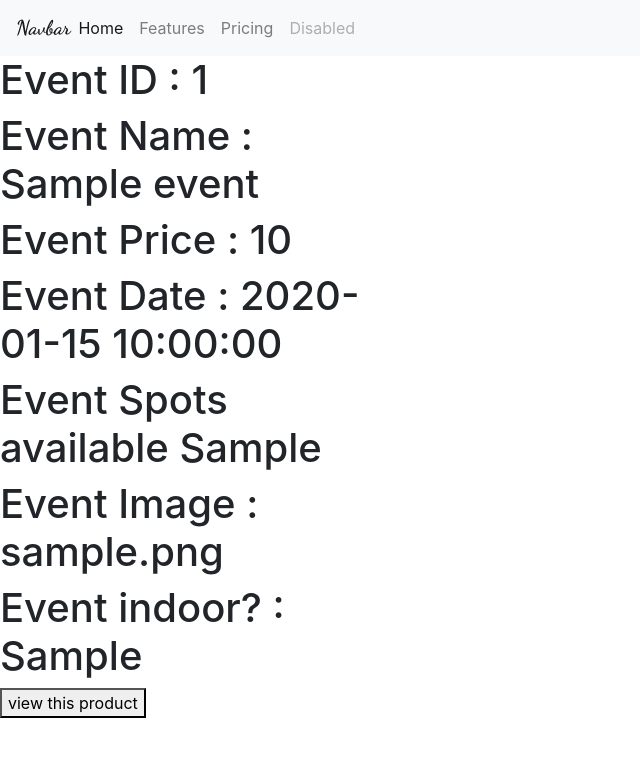
After one commit to brianhiguita/events_manager, a PHP site: page / in a window 1280 px wide. The commit adds this page. Shown: the top 757 px of the page, without its empty margins (0-640 px from the left). Run offline with PHP 8.4, Linux system fonts and the light colour scheme; tables that the repository leaves empty or names only in its code hold one stand-in row (values such as "Sample post"); some libraries are stand-ins or nearby versions.

Commit message:
events page created + individual events page (php)

```diff
--- a/classes/db.php
+++ b/classes/db.php
@@ -2,5 +2,5 @@
   define('DB_HOST', 'localhost');
   define('DB_USER', 'root');
   define('DB_PASS', 'root');
-  define('DB_NAME', 'cosh_lifestyle');
+  define('DB_NAME', 'events');
  ?>
--- a/classes/event.class.php
+++ b/classes/event.class.php
@@ -6,81 +6,84 @@
 
 class Event {
 
-  // shoe single properties
-
+  // Event single properties
   public $name;
+  public $price;
+  public $date;
+  public $spots;
   public $image;
-  public $size;
-  public $quantity;
-  public $price;
+  public $indoor;
 
   // array properties
-  public $id = [];
-  public $names = [];
-  public $images = [];
-  public $sizes = [];
-  public $quantities = [];
-  public $prices = [];
+  public $id_array = [];
+  public $name_array = [];
+  public $price_array = [];
+  public $date_array = [];
+  public $spots_array = [];
+  public $image_array = [];
+  public $indoor_array = [];
 
 
 
-  public function get_shoes_query($get_variable) {
+  public function get_event_query($get_variable) {
   global $database;
-    // needs to be changed to SELECT * FROM shoes where id = get method
-    $result = $this->shoes_query("SELECT * FROM `shoes` where shoes_name = '$get_variable'");
+    // needs to be changed to SELECT * FROM events where id = get method
+    $result = $this->event_query("SELECT * FROM `events` where event_name = '$get_variable'");
 
     while ($row = mysqli_fetch_assoc($result)) {
 
-      $this->name = $row['shoes_name'];
-      $this->image = $row['shoes_image'];
-      $this->size = $row['shoes_size'];
-      $this->quantity = $row['shoes_quantity'];
-      $this->price = $row['shoes_price'];
+      $this->name = $row['event_name'];
+      $this->price = $row['event_price'];
+      $this->date = $row['event_date'];
+      $this->spots = $row['event_spots'];
+      $this->image = $row['event_image'];
+      $this->indoor = $row['event_indoor'];
     }
   }
 
 
-  public function get_multiple_shoes_query() {
+  public function get_multiple_events_query() {
   global $database;
-    // needs to be changed to SELECT * FROM shoes where id = get method
-    $result = $this->shoes_query("SELECT * FROM `shoes`");
+
+    $result = $this->event_query("SELECT * FROM `events`");
 
     while ($row = mysqli_fetch_array($result)) {
       foreach ($result as $row) {
-        $this->id[] = $row['shoes_id'];
-        $this->names[] = $row['shoes_name'];
-        $this->images[] = $row['shoes_image'];
-        $this->sizes[] = $row['shoes_size'];
-        $this->quantities[] = $row['shoes_quantity'];
-        $this->prices[] = $row['shoes_price'];
+        $this->id[] = $row['event_id'];
+        $this->name_array[] = $row['event_name'];
+        $this->price_array[] = $row['event_price'];
+        $this->date_array[] = $row['event_date'];
+        $this->spots_array[] = $row['event_spots'];
+        $this->image_array[] = $row['event_image'];
+        $this->indoor_array[] = $row['event_indoor'];
       }
     }
   }
 
 
-  public function add_shoes_query() {
+  public function add_event_query() {
   global $database;
 
-  $shoe_name = $_POST['shoes_name'];
-  $shoe_image = $_POST['shoes_image'];
-  $shoe_size = $_POST['shoes_size'];
-  $shoe_quantity = $_POST['shoes_quantity'];
-  $shoe_price = $_POST['shoes_price'];
+  // $shoe_name = $_POST['shoes_name'];
+  // $shoe_image = $_POST['shoes_image'];
+  // $shoe_size = $_POST['shoes_size'];
+  // $shoe_quantity = $_POST['shoes_quantity'];
+  // $shoe_price = $_POST['shoes_price'];
 
   // Does a product with the same name already exists?
 
-  $exists = $this->shoes_query("SELECT * FROM `shoes` where `shoes_name` = '$shoe_name'");
+  $exists = $this->event_query("SELECT * FROM `events` where `event_name` = '$event_name'");
 
     if (mysqli_num_rows($exists) >= 1) {
       die("this product already exists");
     } else {
-      $result = $this->shoes_query("INSERT INTO `shoes` (`shoes_name`, `shoes_image`, `shoes_size`, `shoes_quantity`, `shoes_price`) VALUES ('$shoe_name', '$shoe_image', '$shoe_size', '$shoe_quantity', '$shoe_price')");
+      $result = $this->event_query("INSERT INTO `events` (`event_name`, `event_image`, `event_size`, `event_quantity`, `event_price`) VALUES ('$event_name', '$event_image', '$event_size', '$event_quantity', '$event_price')");
     }
   }
 
 
   // query
-  public function shoes_query($sql) {
+  public function event_query($sql) {
   global $database;
     $query = $database->query($sql);
     return $query;
--- a/includes/head.php
+++ b/includes/head.php
@@ -1,3 +1,5 @@
+<?php include "init.php"; ?>
+
  <!DOCTYPE html>
  <html>
  <head>
@@ -15,3 +17,5 @@
  	<!--Let browser know website is optimized for mobile-->
  	<meta name="viewport" content="width=device-width, initial-scale=1.0"/>
  </head>
+
+ <body>
--- a/includes/nav.php
+++ b/includes/nav.php
@@ -1,18 +1,21 @@
-<nav class="navbar fixed-bottom navbar-dark">
-    <a class="navbar-toggler fab" data-toggle="collapse" data-target="#collapsingNavbar"><i class="fas fa-bars"></i></a>
-    <div class="navbar-collapse collapse" id="collapsingNavbar">
+<nav class="navbar navbar-expand-lg navbar-light bg-light">
+  <a class="navbar-brand" href="#">Navbar</a>
+  <button class="navbar-toggler" type="button" data-toggle="collapse" data-target="#navbarNav" aria-controls="navbarNav" aria-expanded="false" aria-label="Toggle navigation">
+    <span class="navbar-toggler-icon"></span>
+  </button>
+  <div class="collapse navbar-collapse" id="navbarNav">
     <ul class="navbar-nav">
-            <li class="nav-item">
-                <a class="nav-link" href="//codeply.com">Codeply</a>
+      <li class="nav-item active">
+        <a class="nav-link" href="#">Home <span class="sr-only">(current)</span></a>
       </li>
       <li class="nav-item">
-                <a class="nav-link" href="#">Link</a>
+        <a class="nav-link" href="#">Features</a>
       </li>
       <li class="nav-item">
-                <a class="nav-link" href="#">Link</a>
+        <a class="nav-link" href="#">Pricing</a>
       </li>
       <li class="nav-item">
-                <a class="nav-link" href="#">Link</a>
+        <a class="nav-link disabled" href="#">Disabled</a>
       </li>
     </ul>
   </div>
--- /dev/null
+++ b/index.php
@@ -0,0 +1,35 @@
+
+<?php include 'includes/head.php'; ?>
+
+		<?php include 'includes/nav.php'; ?>
+
+		<?php
+
+		$new_event = new Event();
+		$new_event->get_multiple_events_query();
+
+		foreach ($new_event->name_array as $i => $value) { ?>
+
+		  <div class="wrapper" style="width:30%; display:inline-block;">
+
+
+		      <h1> Event ID : <?php echo $new_event->id[$i] ?></h1>
+		      <h1> Event Name : <?php echo $new_event->name_array[$i] ?></h1>
+		      <h1> Event Price : <?php echo $new_event->price_array[$i] ?></h1>
+		      <h1> Event Date : <?php echo $new_event->date_array[$i] ?></h1>
+		      <h1> Event Spots available <?php echo $new_event->spots_array[$i] ?></h1>
+		      <h1> Event Image : <?php echo $new_event->image_array[$i] ?></h1>
+					<h1> Event indoor? : <?php echo $new_event->indoor_array[$i] ?></h1>
+
+		      <form class="" action="event.php" method="get">
+		        <button type="submit" name="name" value="<?php echo $new_event->name_array[$i] ?>">view this product</button>
+		      </form>
+
+
+		  </div>
+
+
+
+		<?php  } ?>
+
+	<?php include 'includes/footer.php'; ?>
```
Also changed, not shown: event.php (+13 -5 lines), includes/footer.php (line endings or trailing spaces). Lines whose indentation alone changed are shown as unchanged.
